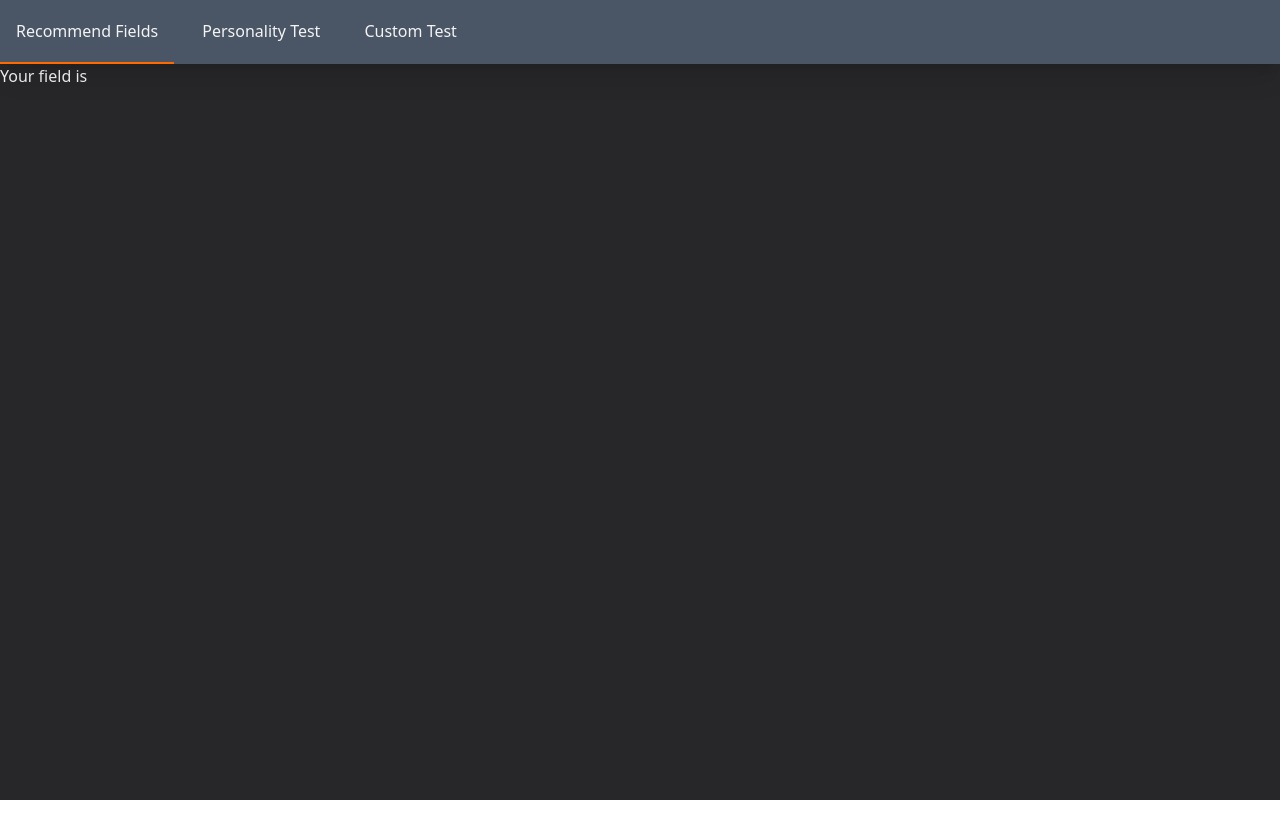
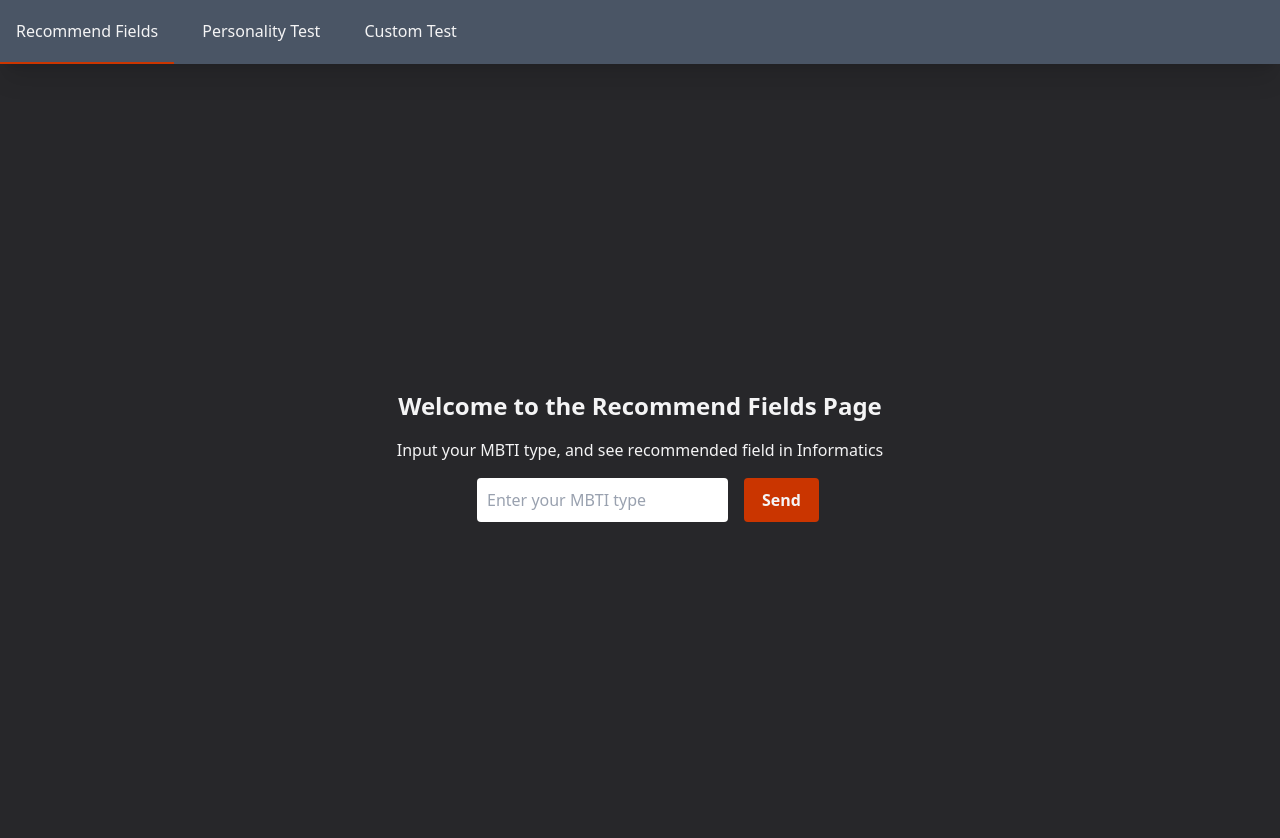
Before and after one commit to jagustinus/ukdc-app-what-is-your-mbti, a SvelteKit app: page /recommend-fields in a window 1280 px wide. Shown: the top 838 px of the page. Before the commit the page ends 800 px from the top, so only its background shows below. Built offline with nearby package versions, Linux system fonts and the light colour scheme.

Commit message:
feat(recommend-fields): add recommend fields page with MBTI input and validation

```diff
--- a/src/lib/components/Navbar.svelte
+++ b/src/lib/components/Navbar.svelte
@@ -6,7 +6,7 @@
   <a
     href="/recommend-fields"
     class="flex h-full items-center border-b-2 px-4 {$page.url.pathname === '/recommend-fields'
-			? 'border-orange-500 hover:border-b-orange-500'
+			? 'border-orange-700 hover:border-b-orange-700'
 			: 'border-transparent hover:border-b-gray-900'} "
   >
     Recommend Fields</a
@@ -14,13 +14,13 @@
   <a
     href="/personality-test"
     class="flex h-full items-center border-b-2 px-4 {$page.url.pathname === '/personality-test'
-			? 'border-orange-500 hover:border-b-orange-500'
+			? 'border-orange-700 hover:border-b-orange-700'
 			: 'border-transparent hover:border-b-gray-900'} ">Personality Test</a
   >
   <a
     href="/custom-test"
     class="flex h-full items-center border-b-2 px-4 {$page.url.pathname === '/custom-test'
-			? 'border-orange-500 hover:border-b-orange-500'
+			? 'border-orange-700 hover:border-b-orange-700'
 			: 'border-transparent hover:border-b-gray-900'} ">Custom Test</a
   >
 </nav>
--- a/src/routes/(default)/+layout.svelte
+++ b/src/routes/(default)/+layout.svelte
@@ -1,6 +1,6 @@
 <script lang="ts">
-	import { page } from '$app/stores';
   import Navbar from '$lib/components/Navbar.svelte';
+
   let { children } = $props();
 </script>
 
--- a/src/routes/(default)/custom-test/+page.svelte
+++ b/src/routes/(default)/custom-test/+page.svelte
@@ -282,7 +282,7 @@
 	}
 
 	// We no longer need to check for data.error since we're using client-side CSV parsing
-	const hasError = $derived(false); // We'll use csvError instead
+	// const hasError = $derived(false); // We'll use csvError instead
 </script>
 
 {#if !hasUploadedCsv}
@@ -309,7 +309,7 @@
 					type="file"
 					accept=".csv"
 					onchange={handleCsvUpload}
-					class="w-full rounded-sm border border-zinc-700 bg-zinc-800 px-4 py-2 file:mr-4 file:rounded-sm file:border-0 file:bg-blue-500 file:px-4 file:py-2 file:text-white hover:file:bg-blue-600"
+					class="w-full rounded-sm border border-zinc-700 bg-zinc-800 px-4 py-2 file:mr-4 file:rounded-sm file:border-0 file:bg-orange-700 file:px-4 file:py-2 file:text-white hover:file:bg-orange-800 file:cursor-pointer"
 				/>
 
 				{#if csvError}
@@ -349,7 +349,7 @@
 		transition:fade={{ duration: 1000 }}
 		class="flex h-screen w-full items-center justify-center"
 	>
-		<div class="flex flex-col items-center justify-center gap-5">
+		<div class="flex flex-col items-center justify-center gap-5 text-center">
 			<p class="text-3xl font-semibold">Your MBTI result is:</p>
 			<p class="text-4xl font-bold">{mbti_results}</p>
 			{#if recommendations[mbti_results.toLowerCase() as keyof typeof recommendations]}
@@ -362,7 +362,7 @@
 
 			<button
 				onclick={() => (hasUploadedCsv = false)}
-				class="mt-8 rounded-sm bg-blue-500 px-5 py-2 font-medium text-white hover:bg-blue-600"
+				class="mt-8 rounded-sm bg-orange-700 px-5 py-2 font-medium text-white hover:bg-orange-800"
 			>
 				Start New Test
 			</button>
@@ -378,7 +378,7 @@
 
 			<button
 				onclick={() => (hasUploadedCsv = false)}
-				class="mt-4 rounded-sm bg-blue-500 px-5 py-2 font-medium text-white hover:bg-blue-600"
+				class="mt-4 rounded-sm bg-orange-700 px-5 py-2 font-medium text-white hover:bg-blue-600"
 			>
 				Upload New CSV File
 			</button>
--- a/src/routes/(default)/personality-test/+page.svelte
+++ b/src/routes/(default)/personality-test/+page.svelte
@@ -100,7 +100,7 @@
 		transition:fade={{ duration: 1000 }}
 		class="flex h-screen w-full items-center justify-center"
 	>
-		<div class="flex flex-col items-center justify-center gap-5">
+		<div class="flex flex-col items-center justify-center gap-5 text-center">
 			<p class="text-3xl font-semibold">Your MBTI result is:</p>
 			<p class="text-4xl font-bold">{mbti_results}</p>
 			{#if data.recommendations[mbti_results.toLowerCase() as keyof typeof data.recommendations]}{/if}
--- a/src/routes/(default)/recommend-fields/+page.svelte
+++ b/src/routes/(default)/recommend-fields/+page.svelte
@@ -1 +1,37 @@
-<h1>Your field is</h1>
+<script lang="ts">
+  import { fade } from 'svelte/transition';
+  const { data } = $props();
+
+  let mbti = $state('');
+  let hasSubmitted = $state(false);
+</script>
+
+<div class="flex min-h-screen justify-center items-center">
+  <div class="flex flex-col items-center text-center">
+    <h1 class="text-2xl font-bold mb-4">Welcome to the Recommend Fields Page</h1>
+    <p>Input your MBTI type, and see recommended field in Informatics</p>
+    <div class="w-2xl flex items-center justify-center">
+      <input bind:value={mbti} oninput={() => hasSubmitted = false} type="text" placeholder="Enter your MBTI type"
+             class="border-2 border-transparent p-2 m-4 rounded-sm text-gray-500 placeholder:text-gray-400 focus-visible:border-gray-500 focus:border-2  active:border-gray-500">
+      <button onclick={() => hasSubmitted = true }
+              class="border-2 border-transparent cursor-pointer font-semibold rounded-sm bg-orange-700 py-2 px-4 active:scale-[0.98] active:transition-all"
+      >Send
+      </button
+      >
+    </div>
+    {#if hasSubmitted && data.recommend_fields[mbti.toLowerCase() as keyof typeof data.recommend_fields]}
+      <div class="flex flex-col items-center justify-center gap-5 text-center" transition:fade>
+        <p class="text-3xl font-semibold">Your MBTI result is:</p>
+        <p class="text-4xl font-bold">{mbti}</p>
+        <p class="text-xl font-medium italic">
+          "Your fields in {mbti} are: {data.recommend_fields[mbti.toLowerCase() as keyof typeof data.recommend_fields]}"
+        </p>
+      </div>
+    {:else if hasSubmitted && !data.recommend_fields[mbti.toLowerCase() as keyof typeof data.recommend_fields]}
+      <div class="flex flex-col items-center justify-center gap-5 text-center" transition:fade>
+        <p class="text-3xl font-semibold">Invalid MBTI type</p>
+        <p class="text-xl font-medium italic">Please enter a valid MBTI type</p>
+      </div>
+    {/if}
+  </div>
+</div>
--- /dev/null
+++ b/src/routes/(default)/recommend-fields/+page.ts
@@ -0,0 +1,70 @@
+export const load = () => {
+	return {
+		recommend_fields: {
+			intj: ['artificial intelligence', 'data science', 'algorithms', 'systems architecture'],
+			intp: [
+				'theoretical computer science',
+				'research',
+				'programming language design',
+				'machine learning'
+			],
+			entj: [
+				'it project management',
+				'enterprise architecture',
+				'systems analysis',
+				'business intelligence'
+			],
+			entp: [
+				'innovation research',
+				'technology entrepreneurship',
+				'systems design',
+				'emerging technologies'
+			],
+
+			infj: ['digital ethics', 'information science', 'ux research', 'educational technology'],
+			infp: ['ui/ux design', 'human-computer interaction', 'game development', 'digital media'],
+			enfj: [
+				'information systems management',
+				'technology training',
+				'digital marketing',
+				'knowledge management'
+			],
+			enfp: [
+				'creative technology',
+				'digital content creation',
+				'user experience',
+				'interactive media'
+			],
+
+			istj: ['cybersecurity', 'database administration', 'software qa', 'systems administration'],
+			isfj: ['data management', 'it support', 'technical documentation', 'digital librarianship'],
+			estj: [
+				'it operations management',
+				'information systems security',
+				'enterprise systems',
+				'technical project management'
+			],
+			esfj: [
+				'customer relationship management systems',
+				'it service management',
+				'technical account management',
+				'digital communication'
+			],
+
+			istp: ['network engineering', 'hardware development', 'penetration testing', 'robotics'],
+			isfp: ['digital design', 'web development', 'multimedia', 'mobile app development'],
+			estp: [
+				'technical sales',
+				'technology implementation',
+				'it consultancy',
+				'systems integration'
+			],
+			esfp: [
+				'technology demonstration',
+				'technical support',
+				'social media technology',
+				'digital marketing systems'
+			]
+		}
+	};
+};
```
Lines whose indentation alone changed are shown as unchanged.
